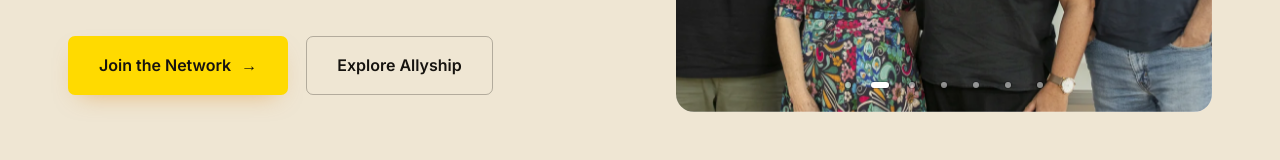
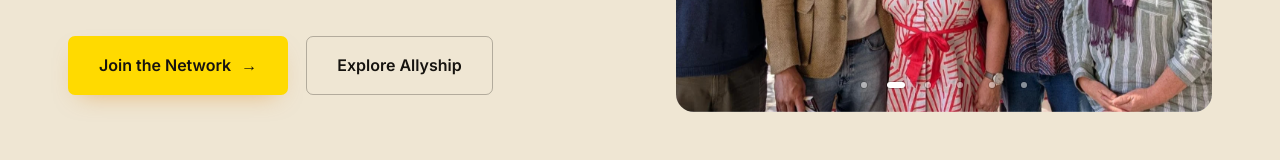
Before and after one commit to DavidBatoDev/first-nations-action-network, a Next.js app: page /who-we-are in a window 1280 px wide. Shown: the part 588-748 px from the top of the page. Built offline with nearby package versions, Linux system fonts and the light colour scheme; no server answers.

Commit message:
Remove first photo from Who We Are carousel

```diff
--- a/src/app/who-we-are/page.tsx
+++ b/src/app/who-we-are/page.tsx
@@ -155,10 +155,6 @@ const people = [
 ];
 
 const communitySlides = [
-  {
-    src: "/images/who-we-are/carousel/on-country.webp",
-    alt: "Sharing knowledge outdoors on Country",
-  },
   {
     src: "/images/who-we-are/carousel/community-gathering.webp",
     alt: "Community members together at a truth-telling gathering",
```
Also changed, not shown: 1 other file (tests, documents, lock files or other folders).
